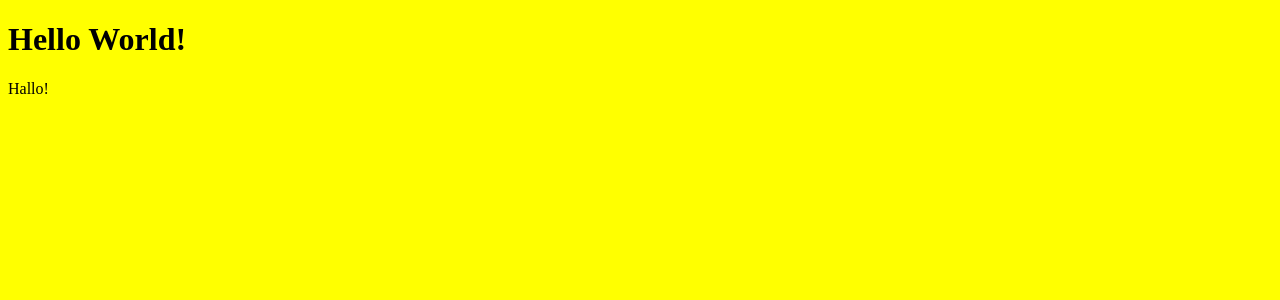
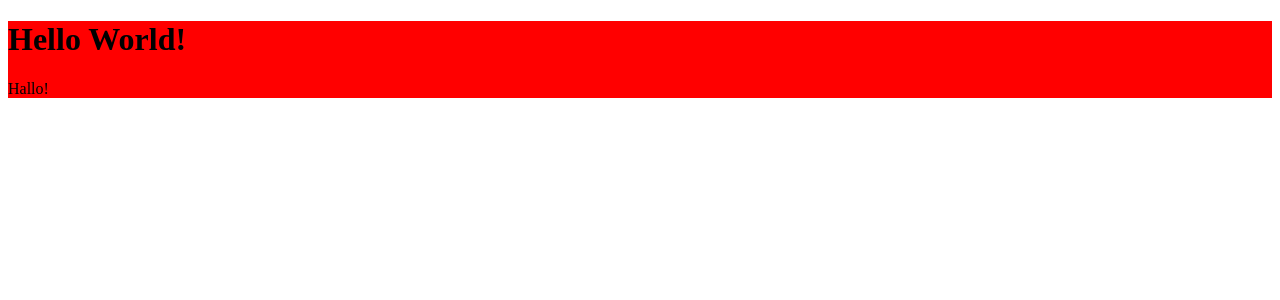
Before and after one commit to Leoz2s/rocketnotes-react, a React (Vite) app: page / in a window 1280 px wide. Shown: the top 300 px of the page. Built offline with nearby package versions, Linux system fonts and the light colour scheme.

Commit message:
Added styled components

```diff
--- a/package.json
+++ b/package.json
@@ -11,7 +11,8 @@
   },
   "dependencies": {
     "react": "^18.2.0",
-    "react-dom": "^18.2.0"
+    "react-dom": "^18.2.0",
+    "styled-components": "^6.1.8"
   },
   "devDependencies": {
     "@types/react": "^18.2.55",
--- a/src/pages/Details/index.jsx
+++ b/src/pages/Details/index.jsx
@@ -1,11 +1,11 @@
-import './styles.css';
+import {Container} from './styles.js';
 
 export function Details() {
 
   return(
-    <>
+    <Container>
       <h1>Hello World!</h1>
       <span>Hallo!</span>
-    </>
+    </Container>
   );
 };
--- a/src/pages/Details/styles.css
+++ /dev/null
@@ -1,3 +0,0 @@
-body{
-  background-color: yellow;
-}
--- /dev/null
+++ b/src/pages/Details/styles.js
@@ -0,0 +1,5 @@
+import styled from 'styled-components';
+
+export const Container = styled.div`
+  background: red;
+`;
```
Also changed, not shown: 1 other file (tests, documents, lock files or other folders).
